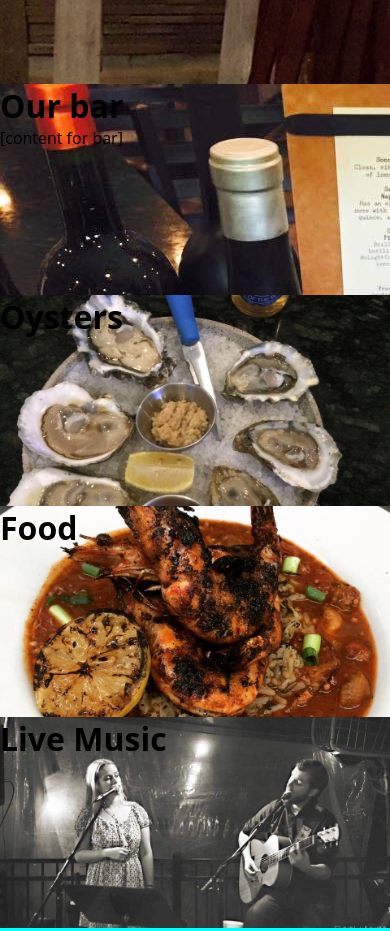
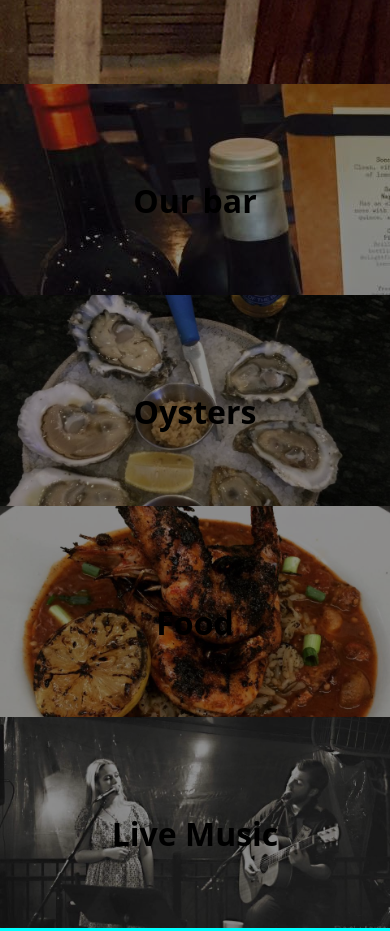
Before and after one commit to clvinning/snapper-website, a plain HTML site: page index.html in a window 390 px wide. Shown: the part 760-1691 px from the top of the page. Drawn offline with Linux system fonts and the light colour scheme.

Commit message:
Added event handlers for products section, and animations for an overlay for interactivity

```diff
--- a/css/main.css
+++ b/css/main.css
@@ -69,6 +69,36 @@ h1.content-header {
   padding-top: 20%;
 }
 
+a {
+  color: inherit;
+}
+
+.overlay {
+  width: 100%;
+  height: 100%;
+  background: rgba(0,0,0,0.45);
+  transition: 300ms ease-out;
+}
+
+.zoom-box {
+  border: 3px solid #fff;
+  top: -3px;
+  left: -3px;
+  transform: scale(.8);
+  transition: 300ms ease-out;
+  box-sizing: border-box;
+}
+
+
+.products-wrapper h1 {
+  position: relative;
+  top: -55%;
+  width: 50%;
+  text-align: center;
+  margin: auto;
+  vertical-align: top;
+}
+
 #drinks {
   background-color: #DEDFD1;
   background-image: url(../bar.jpg);
@@ -123,6 +153,10 @@ section .grow {
     float: none
   }
 
+  a {
+    text-decoration: none;
+  }
+
   #music {
 
   }
--- a/index.html
+++ b/index.html
@@ -15,22 +15,33 @@
     </section>
 
     <section class="products-wrapper main-wrapper">
+      <a href="#">
         <section id="drinks">
+          <div class="overlay">
+          </div>
           <h1>Our bar</h1>
-        <p>[content for bar]</p>
         </section>
+      </a>
 
+      <a href="">
         <section id="oysters">
+          <div class="overlay"></div>
           <h1>Oysters</h1>
         </section>
+      </a>
 
+      <a href="">
         <section id="food">
+          <div class="overlay"></div>
           <h1>Food</h1>
         </section>
-
+      </a>
+      <a href="">
         <section id="music">
+          <div class="overlay"></div>
           <h1>Live Music</h1>
         </section>
+      </a>
     </section>
 
     <section class="gallery-wrapper main-wrapper">
--- a/js/app.js
+++ b/js/app.js
@@ -6,5 +6,10 @@ $(document).ready(function () {
 
     $(this).addClass("grow");
   */
+  $(".overlay").on("mouseenter", function() {
+    $(this).addClass("zoom-box");
+  });
+  $(".products-wrapper section").on("mouseleave", function() {
+    $(".overlay").removeClass("zoom-box");
   });
 });
```
Lines whose indentation alone changed are shown as unchanged.
